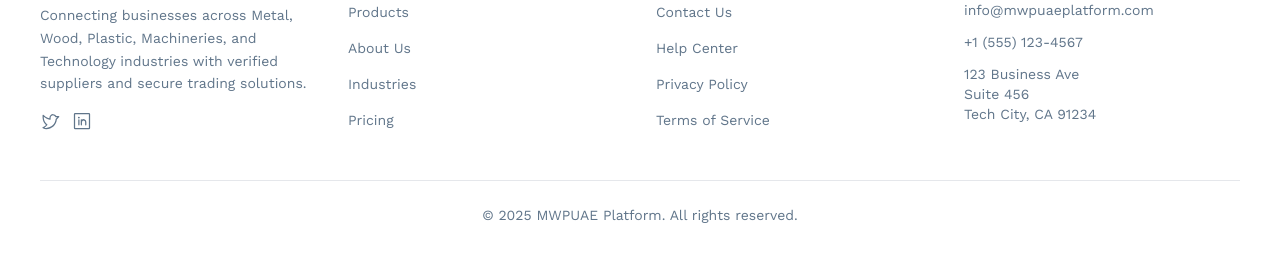
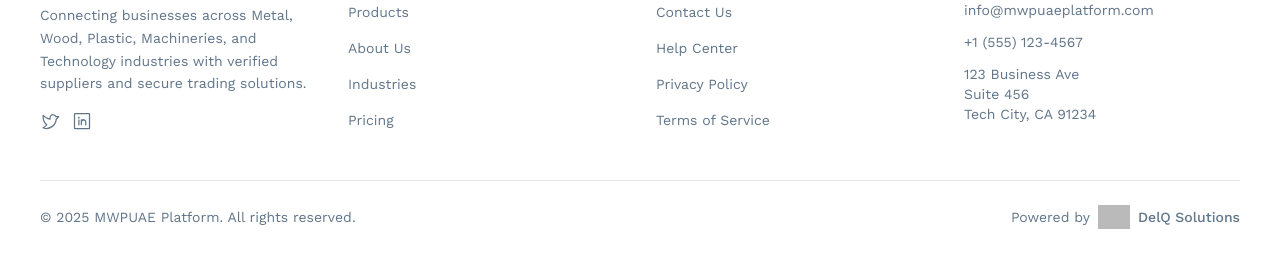
Before and after one commit to suhaibpalli/m2w-platform, a Django app: page /accounts/password-reset/ in a window 1280 px wide. Shown: the part 954-1207 px from the top of the page. Before the commit the page ends 1177 px from the top, so only its background shows below. Run offline with Django 5.2, Linux system fonts and the light colour scheme; some libraries are stand-ins or nearby versions; grey boxes are pictures that could not be loaded.

Commit message:
Added DelQ

```diff
--- a/templates/base.html
+++ b/templates/base.html
@@ -145,6 +145,7 @@
         </div>
     </div>
 
+
     <!-- Main Content -->
     <main>
         <!-- Messages -->
@@ -225,12 +226,24 @@
 
             <!-- Bottom Footer -->
             <div class="border-t border-gray-200 py-6">
-                <p class="text-center text-[#60758a] text-sm">
-                    © 2025 MWPUAE Platform. All rights reserved.
-                </p>
+                <div class="flex flex-col md:flex-row items-center justify-between gap-4">
+                    <p class="text-[#60758a] text-sm">
+                        © 2025 MWPUAE Platform. All rights reserved.
+                    </p>
+
+                    <!-- Powered by DelQ Solutions -->
+                    <a href="https://delqsolutions.com" target="_blank" class="flex items-center gap-2 text-[#60758a] hover:text-[#111418] transition-colors group">
+                        <span class="text-sm">Powered by</span>
+                        <img src="https://delqsolutions.com/wp-content/uploads/2025/01/cropped-DELQ-Logo-scaled-1.webp"
+                             alt="DelQ Solutions"
+                             class="h-6 w-auto opacity-70 group-hover:opacity-100 transition-opacity">
+                        <span class="text-sm font-medium">DelQ Solutions</span>
+                    </a>
+                </div>
             </div>
         </div>
     </footer>
+
 
     <!-- Scripts -->
     <script>
@@ -239,6 +252,7 @@
             const mobileMenu = document.getElementById('mobile-menu');
             mobileMenu.classList.toggle('hidden');
         });
+
 
         {% if user.is_authenticated %}
         // Update unread message count
@@ -257,6 +271,7 @@
                 .catch(error => console.log('Error fetching unread count:', error));
         }
 
+
         // Update badge on page load and every 30 seconds
         updateMessageBadge();
         setInterval(updateMessageBadge, 30000);
```
